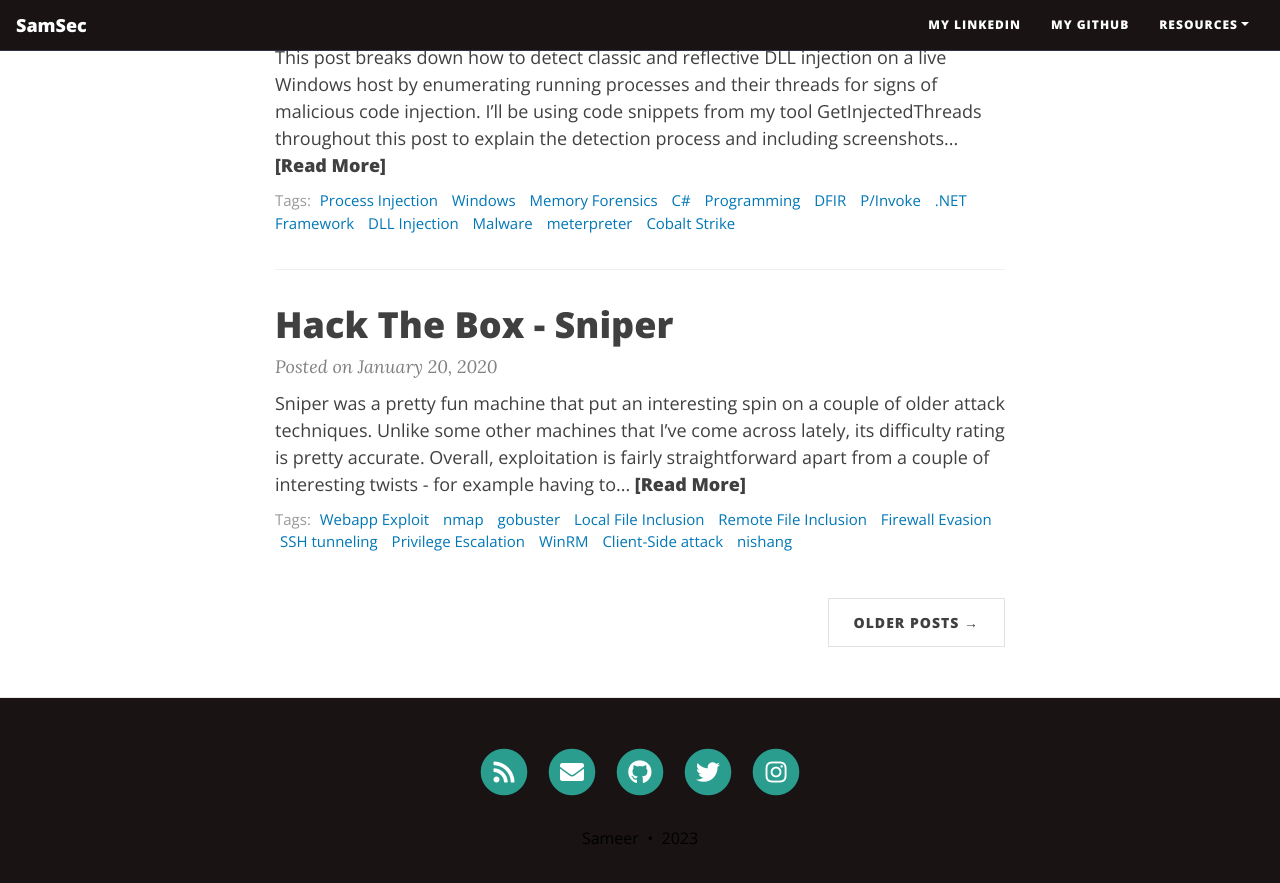
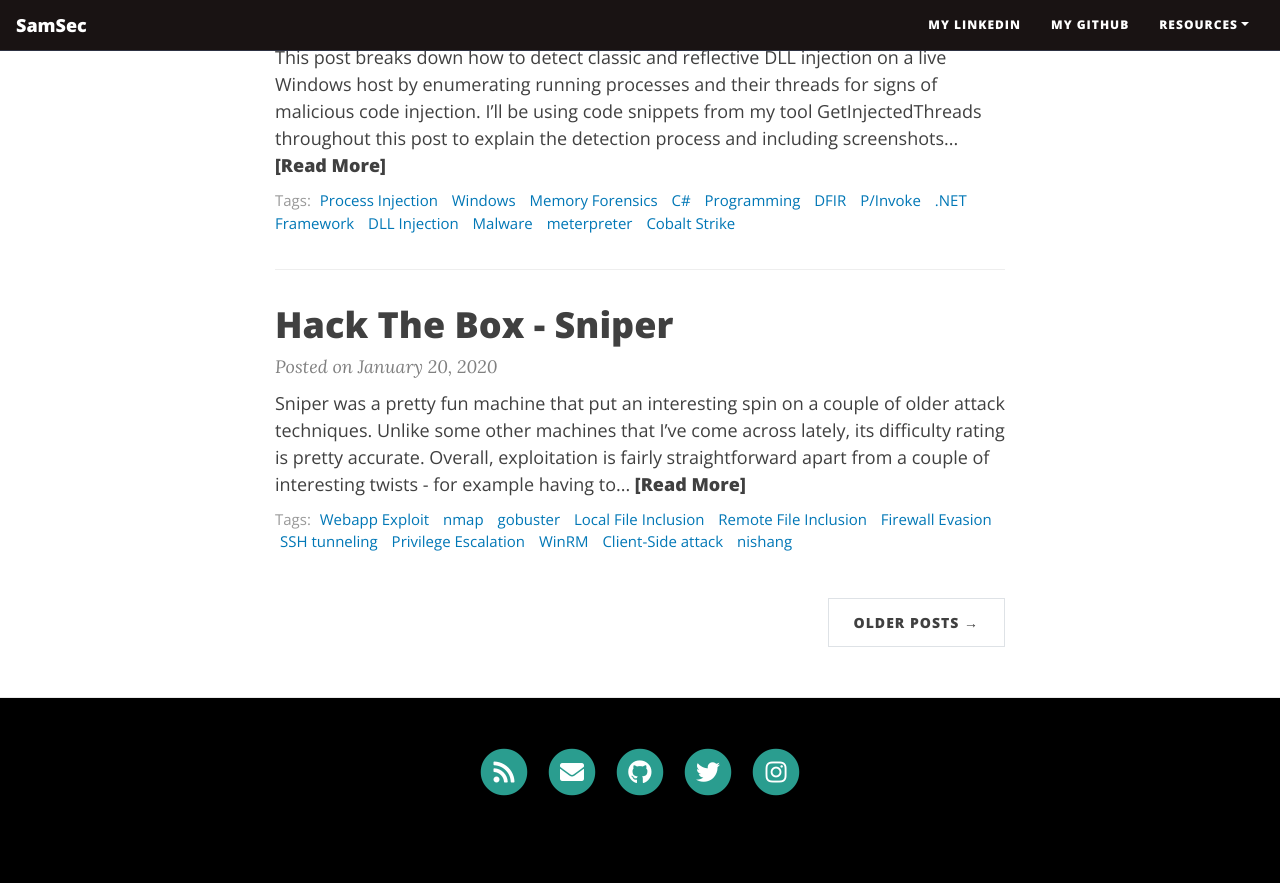
Before and after one commit to Sameer484/gh_pages, a Jekyll site: the page built from index.html, in a window 1280 px wide and 900 px high, scrolled down 1332 px. Shown: the top 883 px of the window. Built offline with Jekyll 4.4.1, drawn with Linux system fonts in a browser that asks for light colours; nearby versions of some CDN libraries; the list of posts is cut into pages by our own code.

Commit message:
Update footer.html

```diff
--- a/_includes/footer.html
+++ b/_includes/footer.html
@@ -1,4 +1,4 @@
-<footer style="color: black !important;">
+<footer style="background-color: black; color: white !important;">
   <div class="container-md beautiful-jekyll-footer" style="color: black;">
     <div class="row">
       <div class="col-xl-8 offset-xl-2 col-lg-10 offset-lg-1">
```
